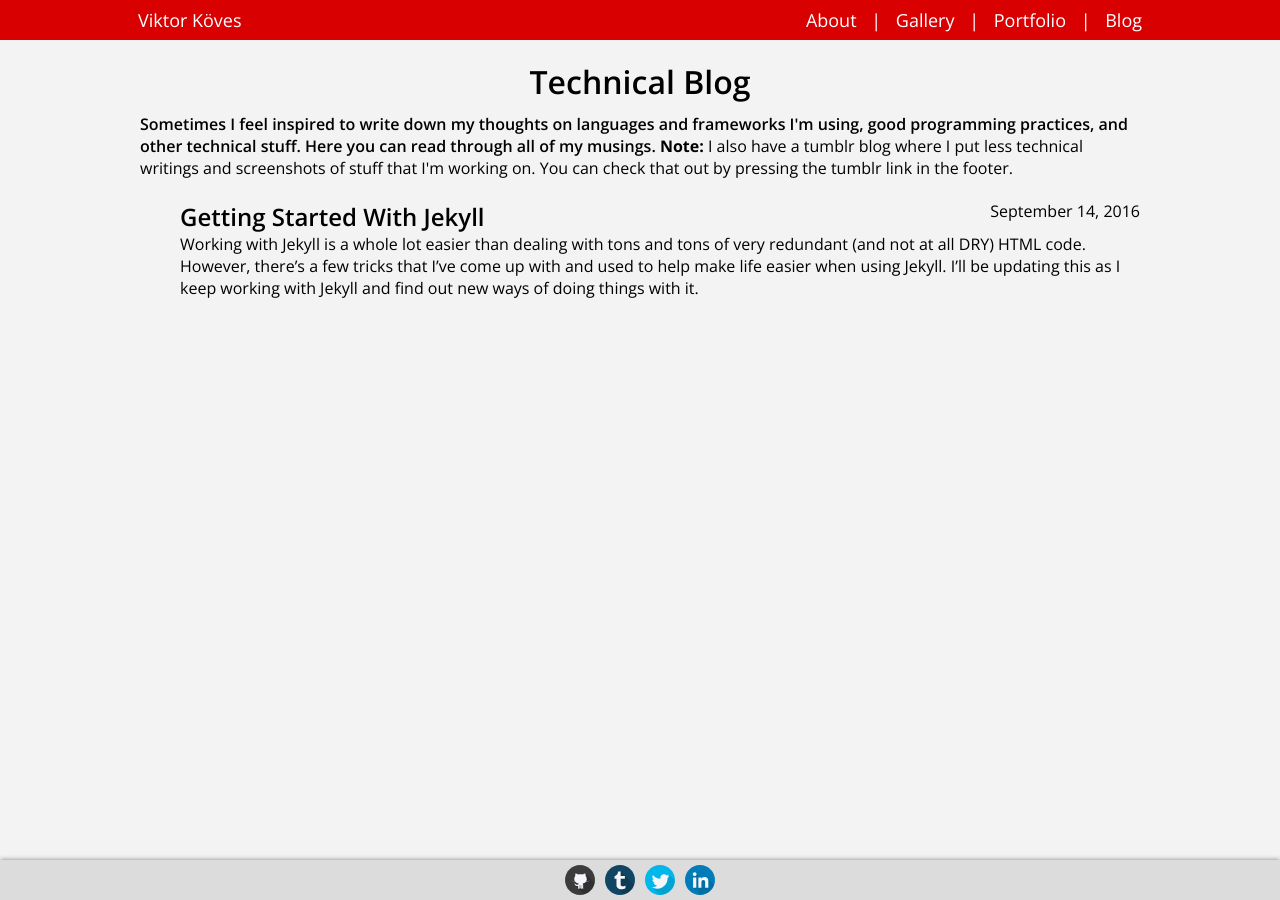
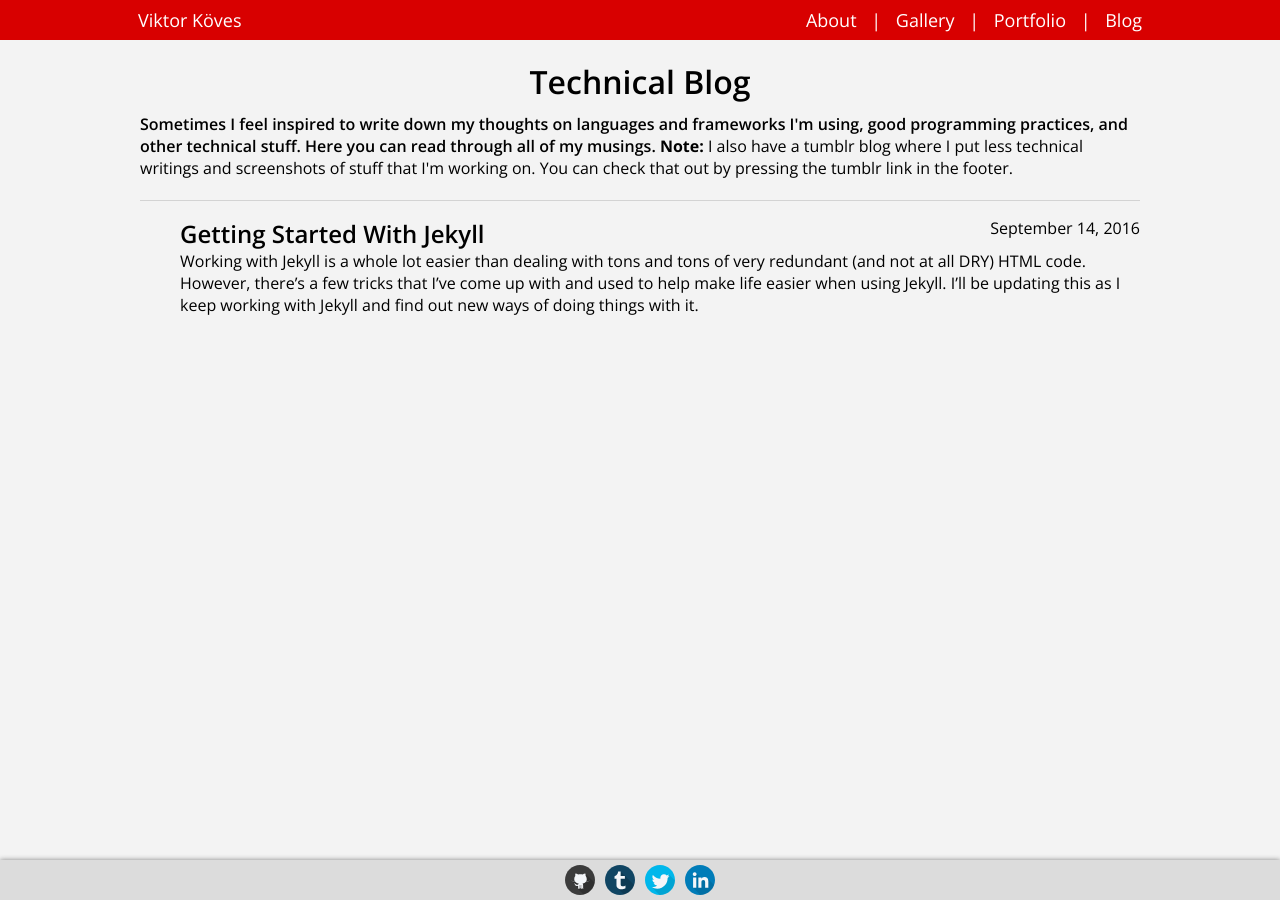
Before and after one commit to vkoves/vkoves.github.io, a Jekyll site: the page built from blog.html, in a window 1280 px wide. Built offline with Jekyll 4.4.1, drawn with Linux system fonts in a browser that asks for light colours.

Commit message:
BLOG, STYLING - Added line break before posts on blog for distinction

```diff
--- a/blog.html
+++ b/blog.html
@@ -13,7 +13,7 @@ stylesheets:
     of stuff that I'm working on. You can check that out by pressing the tumblr link in the footer.
   </span>
 </h4>
-
+<hr>
 <ul class="post-list">
   {% for post in site.posts %}
     <li class="post-listing">
--- a/css/post.css
+++ b/css/post.css
@@ -28,6 +28,12 @@
 	display: inline-block;
 	width: 100%;
 	text-align: left;
+}
+hr
+{
+	background: lightgrey;
+	border: none;
+	height: 1px;
 }
 
 /* Post List Styling on the Posts page */
```
